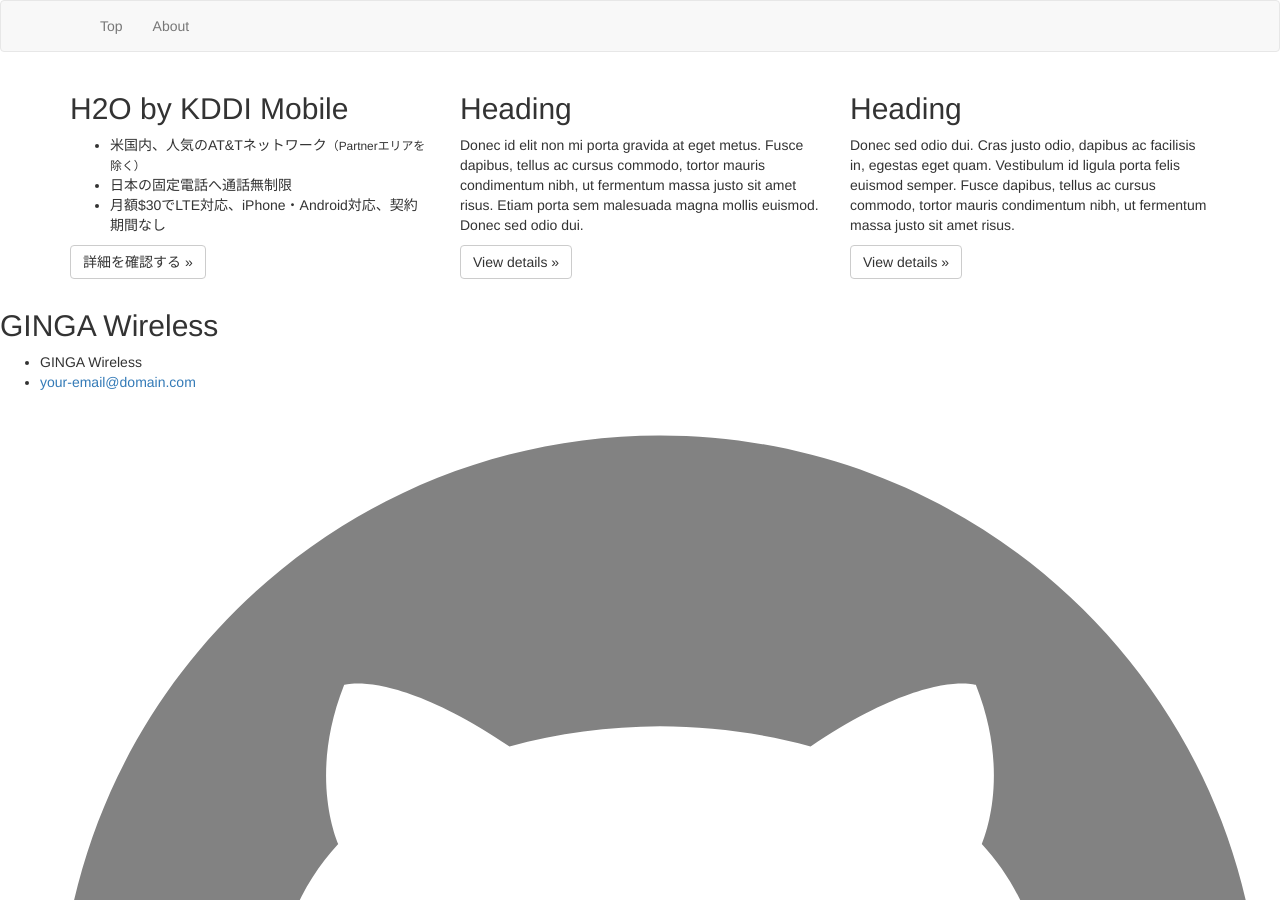
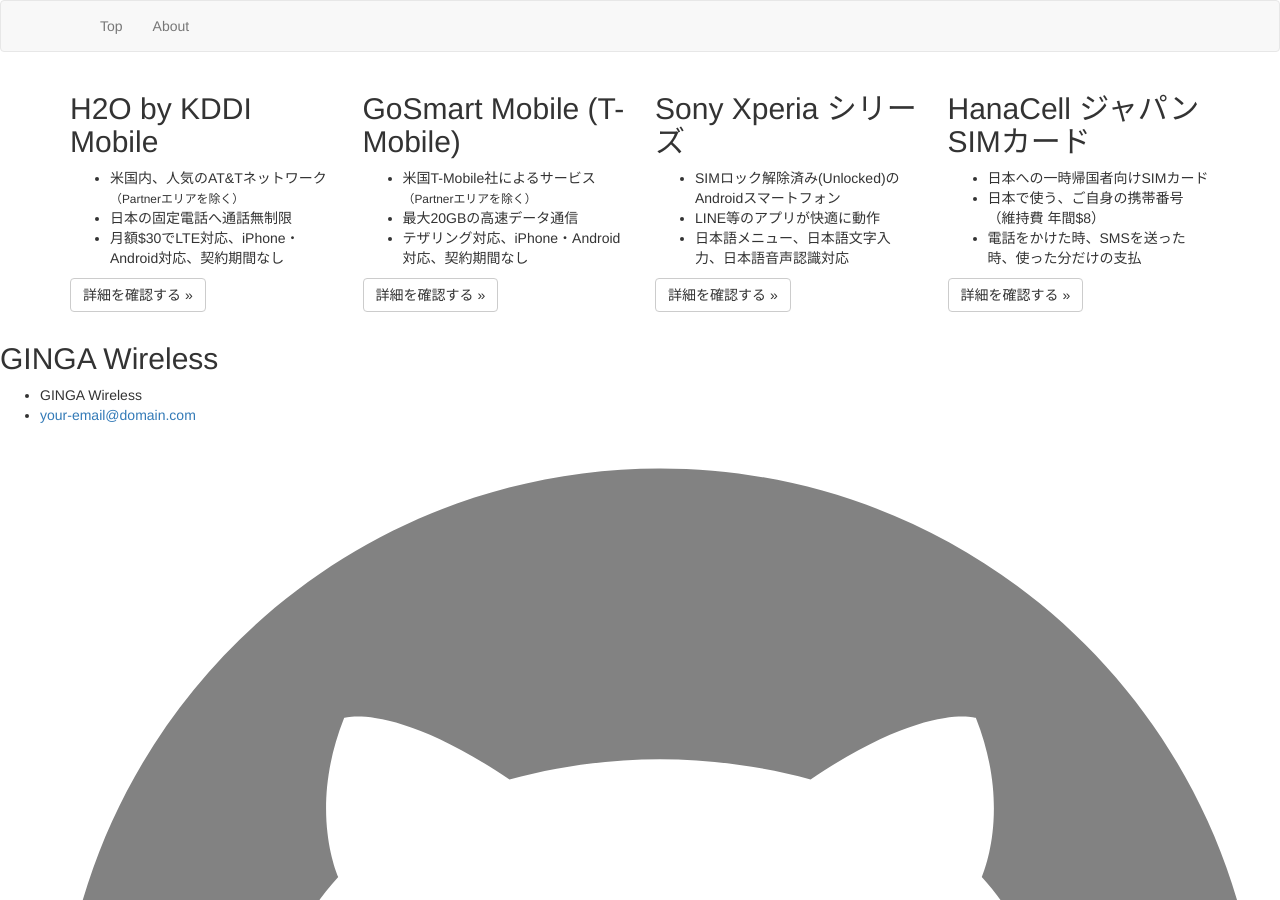
Before and after one commit to kenginga/gingaw3, a Jekyll site: the page built from index.html, in a window 1280 px wide and 900 px high. Built offline with Jekyll 4.4.1, drawn with Linux system fonts in a browser that asks for light colours; nearby versions of some CDN libraries.

Commit message:
added 3 more articles in Japanese

```diff
--- a/index.html
+++ b/index.html
@@ -6,25 +6,42 @@
 <main>
   <section class="container">
     <div class="row">
-      <article class="col-md-4">
+      <article class="col-md-3">
         <h2>H2O by KDDI Mobile</h2>
   			<ul>
-  				<li>米国内、人気のAT&Tネットワーク<small>（Partnerエリアを除く）</small></li>
+  				<li>米国内、人気のAT&amp;Tネットワーク<small>（Partnerエリアを除く）</small></li>
   				<li>日本の固定電話へ通話無制限</li>
   				<li>月額$30でLTE対応、iPhone・Android対応、契約期間なし</li>
   			</ul>
         <p><a class="btn btn-default" href="#" role="button">詳細を確認する &raquo;</a></p>
       </article>
-      <div class="col-md-4">
-        <h2>Heading</h2>
-        <p>Donec id elit non mi porta gravida at eget metus. Fusce dapibus, tellus ac cursus commodo, tortor mauris condimentum nibh, ut fermentum massa justo sit amet risus. Etiam porta sem malesuada magna mollis euismod. Donec sed odio dui. </p>
-        <p><a class="btn btn-default" href="#" role="button">View details &raquo;</a></p>
-     </div>
-      <div class="col-md-4">
-        <h2>Heading</h2>
-        <p>Donec sed odio dui. Cras justo odio, dapibus ac facilisis in, egestas eget quam. Vestibulum id ligula porta felis euismod semper. Fusce dapibus, tellus ac cursus commodo, tortor mauris condimentum nibh, ut fermentum massa justo sit amet risus.</p>
-        <p><a class="btn btn-default" href="#" role="button">View details &raquo;</a></p>
-      </div>
+      <article class="col-md-3">
+        <h2>GoSmart Mobile (T-Mobile)</h2>
+        <ul>
+  				<li>米国T-Mobile社によるサービス<small>（Partnerエリアを除く）</small></li>
+  				<li>最大20GBの高速データ通信</li>
+  				<li>テザリング対応、iPhone・Android対応、契約期間なし</li>
+  			</ul>
+        <p><a class="btn btn-default" href="#" role="button">詳細を確認する &raquo;</a></p>
+     </article>
+      <article class="col-md-3">
+        <h2>Sony Xperia シリーズ</h2>
+  			<ul>
+  				<li>SIMロック解除済み(Unlocked)のAndroidスマートフォン</li>
+  				<li>LINE等のアプリが快適に動作</li>
+  				<li>日本語メニュー、日本語文字入力、日本語音声認識対応</li>
+  			</ul>
+        <p><a class="btn btn-default" href="#" role="button">詳細を確認する &raquo;</a></p>
+     </article>
+      <article class="col-md-3">
+        <h2>HanaCell ジャパンSIMカード</h2>
+  			<ul>
+  				<li>日本への一時帰国者向けSIMカード</li>
+  				<li>日本で使う、ご自身の携帯番号（維持費 年間$8）</li>
+  				<li>電話をかけた時、SMSを送った時、使った分だけの支払</li>
+  			</ul>
+        <p><a class="btn btn-default" href="#" role="button">詳細を確認する &raquo;</a></p>
+     </article>
     </div>
   </section>
 </main>
```
